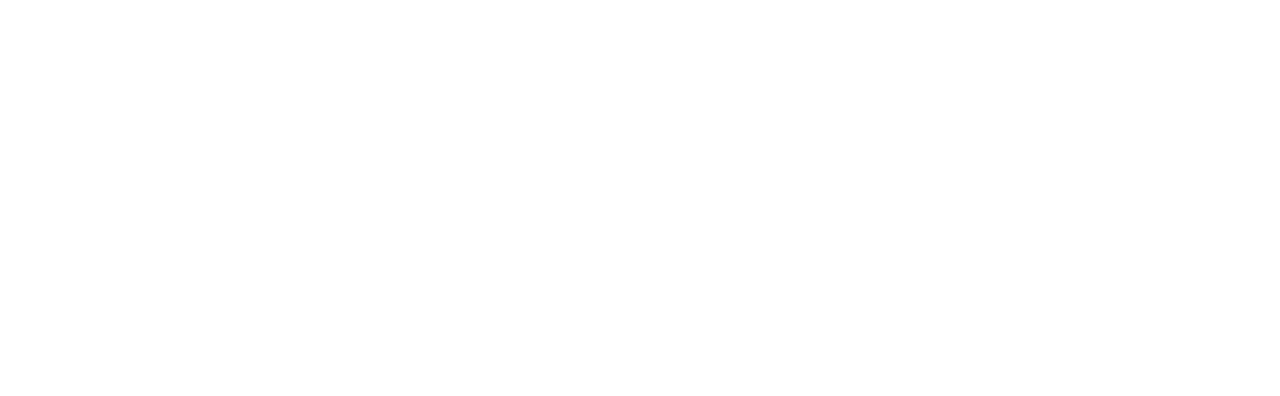
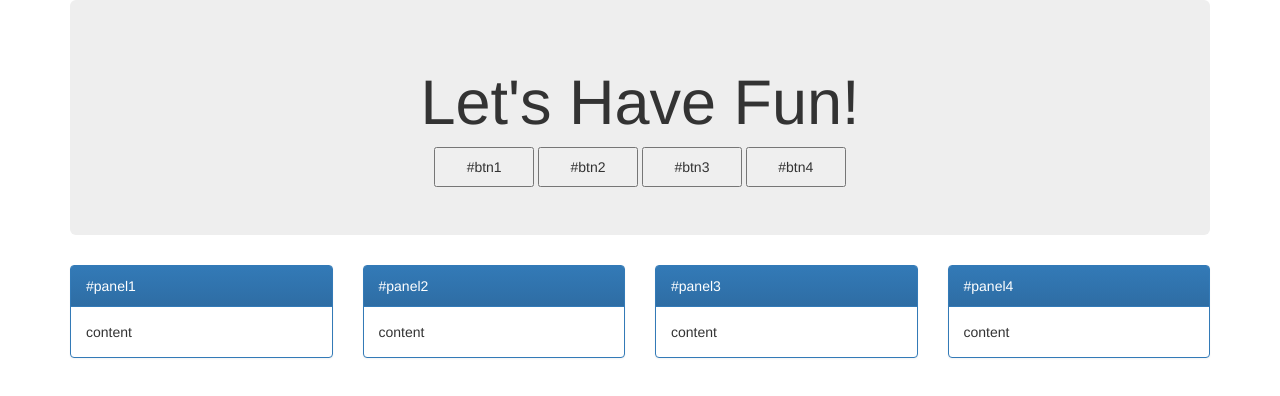
Before and after one commit to ccamilacabello0303/crap-portfolio, a plain HTML site: page index.html in a window 1280 px wide. Drawn offline with nearby package versions, Linux system fonts and the light colour scheme.

Commit message:
added index html

```diff
--- a/index.html
+++ b/index.html
@@ -1,13 +1,114 @@
 <!doctype html>
+<html>
 
-<html>
-	<head>
-		<title>crap portfolio</title>
-		<meta charset="UTF-8">
-		<meta name="viewport" content="initial-scale=1.0">
-	</head>
+<head>
+    <title>jQuery Tutorial</title>
 
-	<body>
+    <meta charset="utf-8" />
+    <meta http-equiv="content-type" content="text/html; charset=utf-8" />
+    <meta name="viewport" content="width=device-width, initial-scale=1" />
 
-	</body>
+    <!-- Latest compiled and minified CSS -->
+    <link rel="stylesheet" href="https://maxcdn.bootstrapcdn.com/bootstrap/3.3.6/css/bootstrap.min.css" integrity="sha384-1q8mTJOASx8j1Au+a5WDVnPi2lkFfwwEAa8hDDdjZlpLegxhjVME1fgjWPGmkzs7" crossorigin="anonymous">
+
+    <!-- Optional theme -->
+    <link rel="stylesheet" href="https://maxcdn.bootstrapcdn.com/bootstrap/3.3.6/css/bootstrap-theme.min.css" integrity="sha384-fLW2N01lMqjakBkx3l/M9EahuwpSfeNvV63J5ezn3uZzapT0u7EYsXMjQV+0En5r" crossorigin="anonymous">
+
+    <style type="text/css">
+        .jumbotron {
+            text-align: center;
+        }
+
+        button {
+            width: 100px;
+            height: 40px;
+        }
+
+    </style>
+</head>
+
+<body>
+    <div class="container">
+        <div class="jumbotron">
+            <h1>Let's Have Fun!</h1>
+            <button class="panel-button" data-panelidk="panel1">#btn1</button>
+            <button class="panel-button" data-panelidk="panel2">#btn2</button>
+            <button class="panel-button" data-panelidk="panel3">#btn3</button>
+            <button class="panel-button" data-panelidk="panel4">#btn4</button>
+        </div>
+
+        <div class="row">
+            <div class="col-xs-3">
+                <div id="panel1" class="panel panel-primary">
+                    <div class="panel-heading">
+                        #panel1
+                    </div>
+                    <div class="panel-body">
+                        content
+                    </div>
+                </div>
+            </div>
+            <div class="col-xs-3">
+                <div id="panel2" class="panel panel-primary">
+                    <div class="panel-heading">
+                        #panel2
+                    </div>
+                    <div class="panel-body">
+                        content
+                    </div>
+                </div>
+            </div>
+            <div class="col-xs-3">
+                <div id="panel3" class="panel panel-primary">
+                    <div class="panel-heading">
+                        #panel3
+                    </div>
+                    <div class="panel-body">
+                        content
+                    </div>
+                </div>
+            </div>
+            <div class="col-xs-3">
+                <div id="panel4" class="panel panel-primary">
+                    <div class="panel-heading">
+                        #panel4
+                    </div>
+                    <div class="panel-body">
+                        content
+                    </div>
+                </div>
+            </div>
+        </div>
+
+    </div>
+    <script src="https://code.jquery.com/jquery-2.2.4.min.js" integrity="sha256-BbhdlvQf/xTY9gja0Dq3HiwQF8LaCRTXxZKRutelT44=" crossorigin="anonymous"></script>
+    <script>
+        //    $(document).ready({
+        //
+        //    });
+
+        $(function() {
+            /*
+            $('#panel1').hide();
+            $('#panel2').css({
+                opacity: '0.5'
+            });
+            $('#btn1').on('click', function() {
+                $('#panel1').toggle().find('.panel-body').html('my new contents.');
+            });*/
+            $('.panel-button').on('click', function() {
+                var content = "新的文字!";
+                var panelId = $(this).attr('data-panelidk');
+                $('#' + panelId).toggle();
+                $('#' + panelId + ' .panel-body').html(content);
+
+            });
+        });
+
+    </script>
+    <!-- Latest compiled and minified JavaScript -->
+    <script src="https://maxcdn.bootstrapcdn.com/bootstrap/3.3.6/js/bootstrap.min.js" integrity="sha384-0mSbJDEHialfmuBBQP6A4Qrprq5OVfW37PRR3j5ELqxss1yVqOtnepnHVP9aJ7xS" crossorigin="anonymous"></script>
+
+</body>
+
 </html>
```
